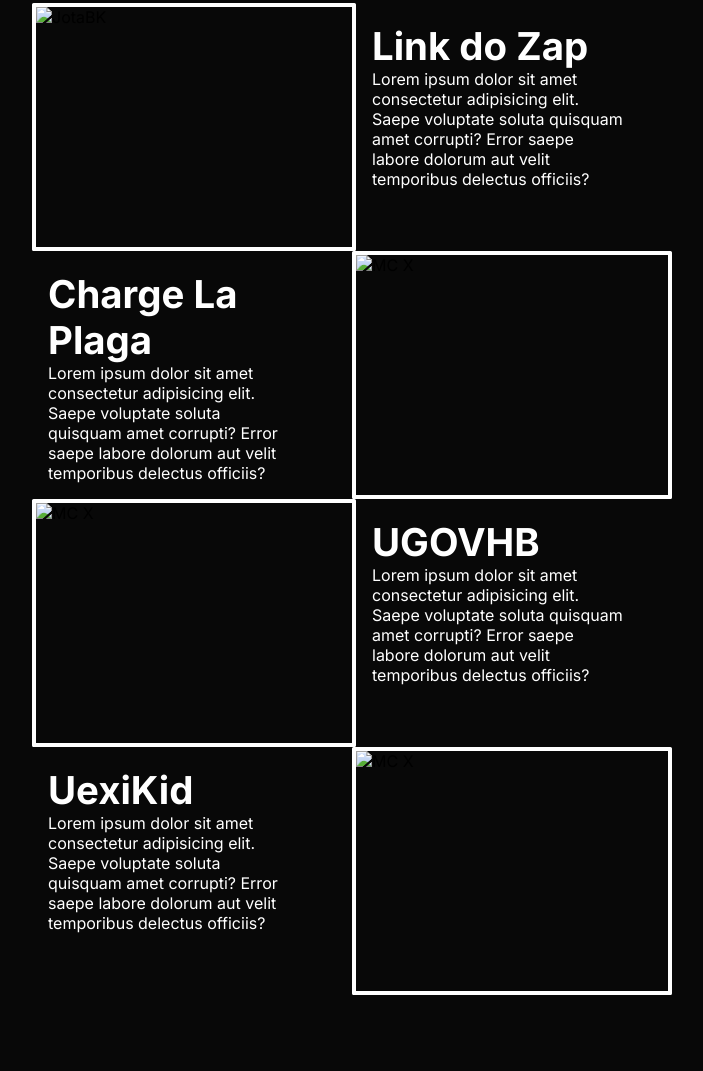
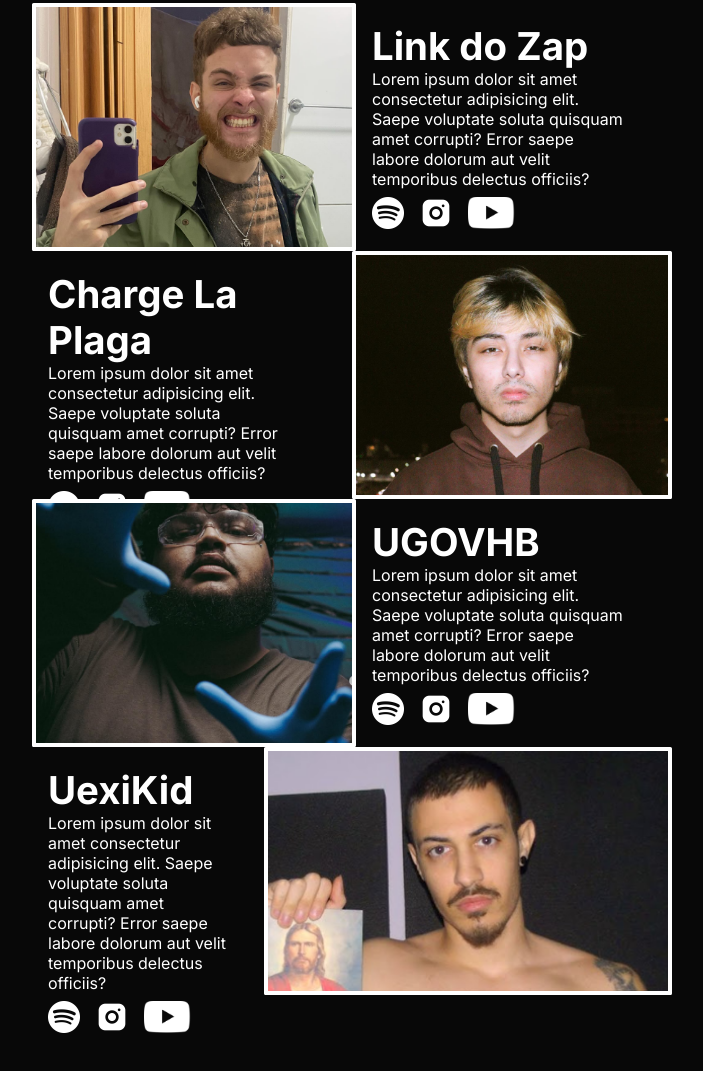
Before and after one commit to yungvirugo/kebradaboyz, a plain HTML site: page index.html in a window 1280 px wide. Shown: the part 1457-2528 px from the top of the page, without its empty margins (288-991 px from the left). Drawn offline with Linux system fonts and the light colour scheme; the site is published under a folder, as on GitHub Pages, so addresses that start at the root find nothing.

Commit message:
Update index.html

```diff
--- a/index.html
+++ b/index.html
@@ -11,7 +11,7 @@
 
 <body>
     <header>
-        <img src="/imagens/logo-kbz.png" alt="">
+        <img src="imagens/logo-kbz.png" alt="">
         <nav>
             <a href="index.html" class="menu-item ativo">INÍCIO</a>
             <a href="loja.html" class="menu-item">LOJA</a>
@@ -24,7 +24,7 @@
     <section id="foto">
 
         <div class="imagem-apresentacao">
-            <img src="/imagens/3fcfc0ee-cf09-4f0e-9c4c-1ff2e68cb84b_IMG-4406.webp" alt="">
+            <img src="imagens/3fcfc0ee-cf09-4f0e-9c4c-1ff2e68cb84b_IMG-4406.webp" alt="">
             <button id="btn-loja">Ver Loja <a href="/loja.html"></a></button>
         </div>
 
@@ -35,21 +35,21 @@
         <div class="center">
             <div class="mockup-loja">
                 <div class="produto">
-                    <img src="/imagens/ugly.webp" alt="" class="">
+                    <img src="imagens/ugly.webp" alt="" class="">
                 </div>
                 <h2 class="title-produto">Blusa Uxie Kid x Skizita</h2>
                 <h2 class="price-produto">R$90,00</h2>
             </div>
             <div class="mockup-loja">
                 <div class="produto">
-                    <img src="/imagens/link2certa.webp" alt="" class="">
+                    <img src="imagens/link2certa.webp" alt="" class="">
                 </div>
                 <h2 class="title-produto">Blusa Link do Zap x Skizita</h2>
                 <h2 class="price-produto">R$90,00</h2>
             </div>
             <div class="mockup-loja">
                 <div class="produto">
-                    <img src="/imagens/roupa1.webp" alt="" class="">
+                    <img src="imagens/roupa1.webp" alt="" class="">
                 </div>
                 <h2 class="title-produto">Blusa Link do Zap x Skizita pt. II v2.0</h2>
                 <h2 class="price-produto">R$120,00</h2>
@@ -61,15 +61,15 @@
         <h1>Artistas</h1>
         <div class="artistas">
             <div class="linkdozap">
-                <img src="/imagens/linkp.png" alt="JotaBK" id="leftimg" >
+                <img src="imagens/linkp.png" alt="JotaBK" id="leftimg" >
                 <div class="descricao">
                     <h3 id="title-artist">Link do Zap</h3>
                     <p>Lorem ipsum dolor sit amet consectetur adipisicing elit. Saepe voluptate soluta quisquam amet
                         corrupti? Error saepe labore dolorum aut velit temporibus delectus officiis?</p>
                     <div class="socialmidias">
-                        <a href=""><img src="/imagens/spotify.png" alt=""></a>
-                        <a href=""><img src="/imagens/instagram.png" alt=""></a>
-                        <a href=""><img src="/imagens/youtube.png" alt=""></a>
+                        <a href=""><img src="imagens/spotify.png" alt=""></a>
+                        <a href=""><img src="imagens/instagram.png" alt=""></a>
+                        <a href=""><img src="imagens/youtube.png" alt=""></a>
                     </div>
                 </div>
             </div>
@@ -80,27 +80,27 @@
                     <p>Lorem ipsum dolor sit amet consectetur adipisicing elit. Saepe voluptate soluta quisquam amet
                         corrupti? Error saepe labore dolorum aut velit temporibus delectus officiis?</p>
                     <div class="socialmidias">
-                        <a href=""><img src="/imagens/spotify.png" alt=""></a>
-                        <a href=""><img src="/imagens/instagram.png" alt=""></a>
-                        <a href=""><img src="/imagens/youtube.png" alt=""></a>
+                        <a href=""><img src="imagens/spotify.png" alt=""></a>
+                        <a href=""><img src="imagens/instagram.png" alt=""></a>
+                        <a href=""><img src="imagens/youtube.png" alt=""></a>
                     </div>
                 </div>
-                <img src="/imagens/chard.png" alt="MC X" id="leftimg" class="um">
+                <img src="imagens/chard.png" alt="MC X" id="leftimg" class="um">
 
             </div>
 
             <div class="linkdozap">
 
 
-                <img src="/imagens/ugao.png" alt="MC X" id="leftimg">
+                <img src="imagens/ugao.png" alt="MC X" id="leftimg">
                 <div class="descricao">
                     <h3 id="title-artist">UGOVHB</h3>
                     <p>Lorem ipsum dolor sit amet consectetur adipisicing elit. Saepe voluptate soluta quisquam amet
                         corrupti? Error saepe labore dolorum aut velit temporibus delectus officiis?</p>
                     <div class="socialmidias">
-                        <a href=""><img src="/imagens/spotify.png" alt=""></a>
-                        <a href=""><img src="/imagens/instagram.png" alt=""></a>
-                        <a href=""><img src="/imagens/youtube.png" alt=""></a>
+                        <a href=""><img src="imagens/spotify.png" alt=""></a>
+                        <a href=""><img src="imagens/instagram.png" alt=""></a>
+                        <a href=""><img src="imagens/youtube.png" alt=""></a>
                     </div>
                 </div>
             </div>
@@ -112,12 +112,12 @@
                     <p>Lorem ipsum dolor sit amet consectetur adipisicing elit. Saepe voluptate soluta quisquam amet
                         corrupti? Error saepe labore dolorum aut velit temporibus delectus officiis?</p>
                     <div class="socialmidias">
-                        <a href=""><img src="/imagens/spotify.png" alt=""></a>
-                        <a href=""><img src="/imagens/instagram.png" alt=""></a>
-                        <a href=""><img src="/imagens/youtube.png" alt=""></a>
+                        <a href=""><img src="imagens/spotify.png" alt=""></a>
+                        <a href=""><img src="imagens/instagram.png" alt=""></a>
+                        <a href=""><img src="imagens/youtube.png" alt=""></a>
                     </div>
                 </div>
-                <img src="/imagens/uxie.png" alt="MC X" id="leftimg" class="um">
+                <img src="imagens/uxie.png" alt="MC X" id="leftimg" class="um">
 
             </div>
         </div>
@@ -128,4 +128,5 @@
     <footer></footer>
 </body>
 
+
 </html>
```
